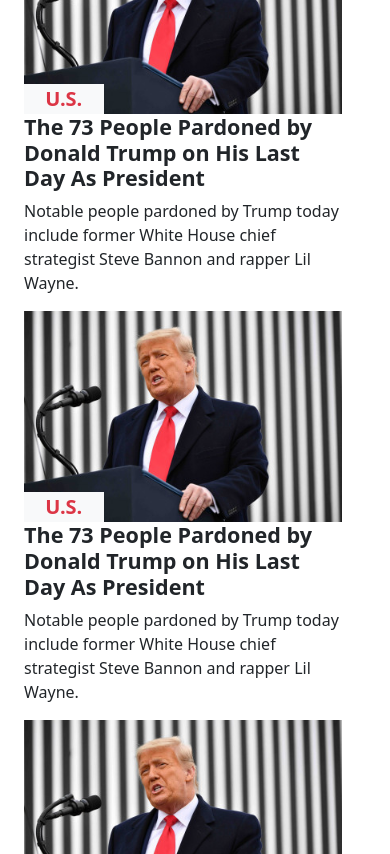
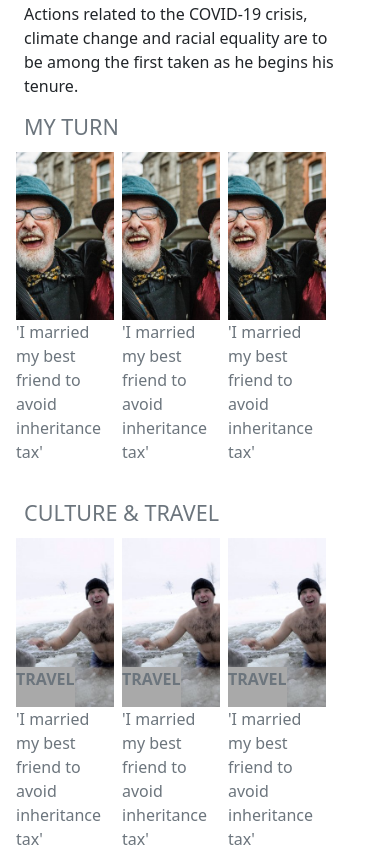
Before and after one commit to ad9311/newsweek-clone, a website: page index.html in a window 390 px wide. Shown: the part 670-1524 px from the top of the page. Drawn offline with nearby package versions, Linux system fonts and the light colour scheme.

Commit message:
Tablet mode Ready

```diff
--- a/index.html
+++ b/index.html
@@ -56,7 +56,7 @@
       <hr class="secondary line">
     </header>
     <main class="container-fluid row py-5">
-      <section class="col-lg-3">
+      <section class="col-md-5 col-lg-3 order-2 order-md-1">
         <div>
           <h3 class="link-secondary fs-5 fw-bolder">FEATURE STORIES</h3>
         </div>
@@ -186,7 +186,7 @@
           </div>
         </article>
       </section>
-      <section class="col-lg-5">
+      <section class="col-md-7 col-lg-5 order-1 order-md-2">
         <h1 class="link-secondary fs-5 fw-bolder">TOP STORY</h1>
         <div class="pb-3 ">
           <div class="background-biden d-flex align-items-end">
@@ -204,17 +204,17 @@
         <section class="pb-3 ">
           <h4 class="link-secondary">MY TURN</h4>
           <div class="container-fluid row px-0">
-            <div class="container-fluid col p-1">
+            <div class="container-fluid col p-1 w-25 ">
               <div class="bg-tn-1">
               </div>
               <p class="link-secondary">'I married my best friend to avoid inheritance tax'</p>
             </div>
-            <div class="container-fluid col p-1">
+            <div class="container-fluid col p-1 w-25">
               <div class="bg-tn-1">
               </div>
               <p class="link-secondary">'I married my best friend to avoid inheritance tax'</p>
             </div>
-            <div class="container-fluid col p-1">
+            <div class="container-fluid col p-1 w-25">
               <div class="bg-tn-1">
 
               </div>
@@ -227,7 +227,7 @@
           <div class="container-fluid row px-0">
             <div class="container-fluid col p-1">
               <div>
-                <div class="bg-tn d-flex align-items-end mx-0">
+                <div class="bg-tn d-flex align-items-end mx-0 ">
                   <div class="link-secondary gray-bg d-flex justify-content-center"><p class="fw-bold">TRAVEL</p></div>
                 </div>
                 <p class="link-secondary">'I married my best friend to avoid inheritance tax'</p>
@@ -235,7 +235,7 @@
             </div>
             <div class="container-fluid col p-1">
               <div>
-                <div class="bg-tn d-flex align-items-end mx-0">
+                <div class="bg-tn d-flex align-items-end mx-0 ">
                   <div class="link-secondary gray-bg d-flex justify-content-center"><p class="fw-bold">TRAVEL</p></div>
                 </div>
                 <p class="link-secondary">'I married my best friend to avoid inheritance tax'</p>
@@ -243,7 +243,7 @@
             </div>
             <div class="container-fluid col p-1">
               <div>
-                <div class="bg-tn d-flex align-items-end mx-0">
+                <div class="bg-tn d-flex align-items-end mx-0 ">
                   <div class="link-secondary gray-bg d-flex justify-content-center"><p class="fw-bold">TRAVEL</p></div>
                 </div>
                 <p class="link-secondary">'I married my best friend to avoid inheritance tax'</p>
@@ -478,7 +478,7 @@
           </div>
         </section>
       </section>
-      <div class="container-fluid col-lg-4 p-1">
+      <div class="container-fluid col-lg-4 p-1 order-3">
         <section>
           <h3 class="link-secondary fs-5">THE DEBATE</h3>
           <div class="container-fluid versus-top row pt-4">
--- a/style.css
+++ b/style.css
@@ -124,15 +124,15 @@
 
 .bg-tn-1 {
   background-image: url("/img/old-men.jpg");
-  width: 12vw;
-  height: 12vw;
+  width: 100%;
+  height: 20vh;
   background-size: cover;
 }
 
 .bg-tn {
   background-image: url("/img/travel.jpg");
-  width: 12vw;
-  height: 12vw;
+  width: 100%;
+  height: 20vh;
   background-size: cover;
 }
 
```
